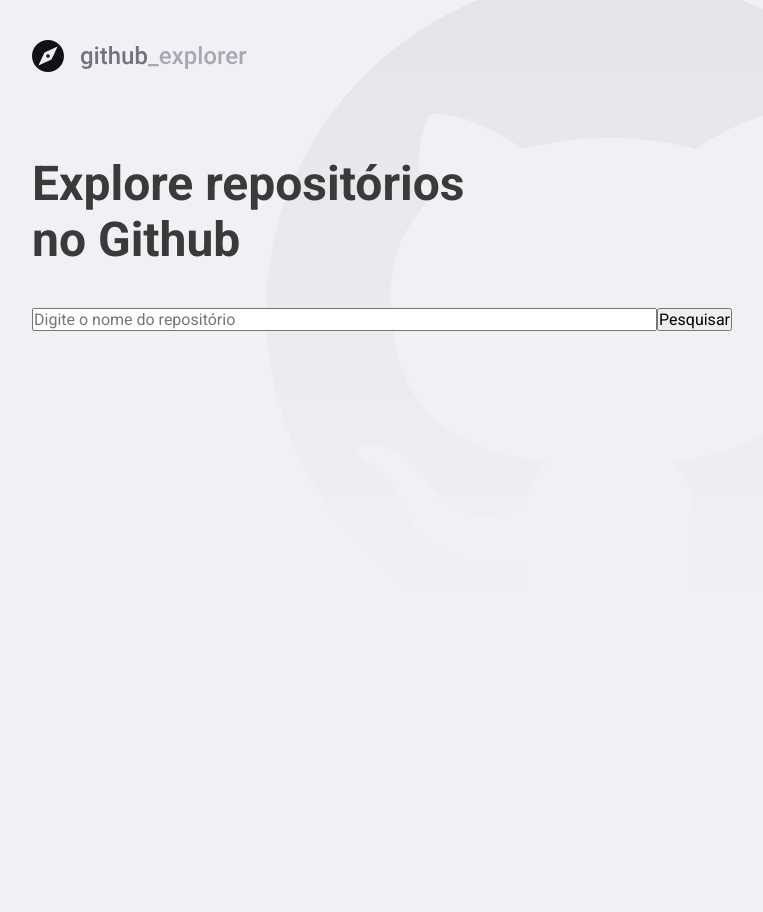
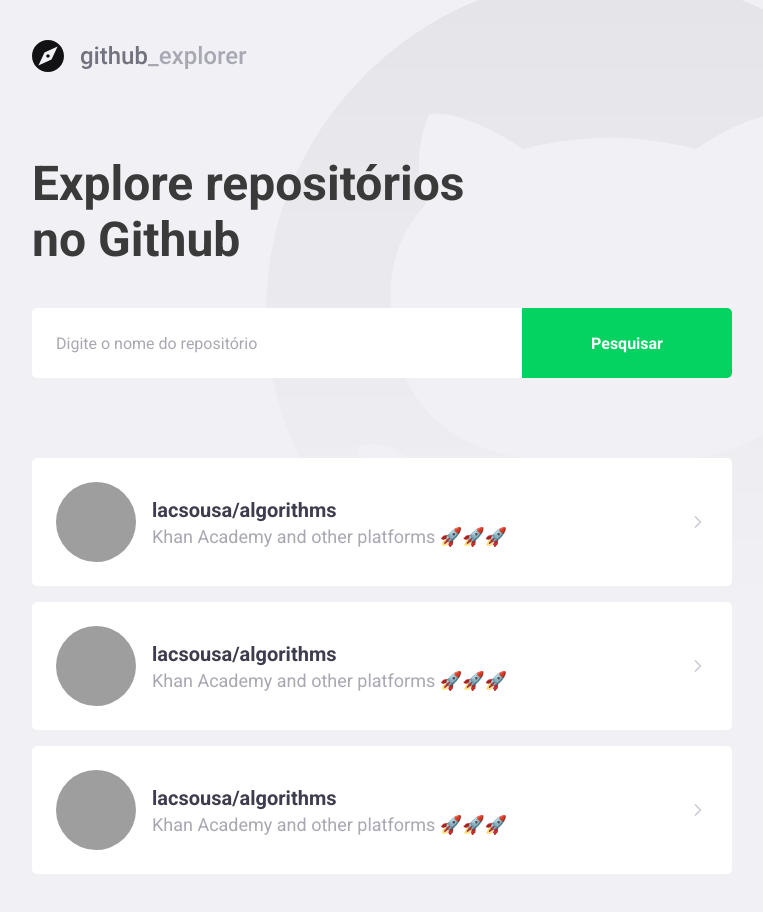
Before and after one commit to lacsousa/primeiro-projeto-react, a React (Create React App) app: page / in a window 1280 px wide. Shown: the whole page, without its empty margins (148-911 px from the left). Before the commit the page ends 800 px from the top, so only its background shows below. Built offline with nearby package versions, Linux system fonts and the light colour scheme; grey boxes are pictures that could not be loaded.

Commit message:
Finishing stylling the dashboard

```diff
--- a/src/pages/Dashboard/index.tsx
+++ b/src/pages/Dashboard/index.tsx
@@ -1,8 +1,8 @@
 import React from "react";
-
+import {  FiChevronRight } from 'react-icons/fi';
 import logoImg from "../../assets/logo.svg";
 
-import { Title, Form } from "./styles";
+import { Title, Form, Repositories } from "./styles";
 
 const Dashboard: React.FC = () => {
     return (
@@ -15,6 +15,39 @@
                 <input placeholder="Digite o nome do repositório" />
                 <button type="submit">Pesquisar</button>
             </Form>
+
+            <Repositories>
+                <a href="teste">
+                    <img src="https://avatars.githubusercontent.com/u/323530?v=4"
+                    alt="Luciano Cordeiro" />
+                <div>
+                    <strong>lacsousa/algorithms</strong>
+                    <p>Khan Academy and other platforms 🚀🚀🚀</p>
+                </div>
+                <FiChevronRight size={20}/>
+                </a>
+
+                <a href="teste">
+                    <img src="https://avatars.githubusercontent.com/u/323530?v=4"
+                    alt="Luciano Cordeiro" />
+                <div>
+                    <strong>lacsousa/algorithms</strong>
+                    <p>Khan Academy and other platforms 🚀🚀🚀</p>
+                </div>
+                <FiChevronRight size={20}/>
+                </a>
+
+                <a href="teste">
+                    <img src="https://avatars.githubusercontent.com/u/323530?v=4"
+                    alt="Luciano Cordeiro" />
+                <div>
+                    <strong>lacsousa/algorithms</strong>
+                    <p>Khan Academy and other platforms 🚀🚀🚀</p>
+                </div>
+                <FiChevronRight size={20}/>
+                </a>
+
+            </Repositories>
         </>
     );
 };
--- a/src/pages/Dashboard/styles.ts
+++ b/src/pages/Dashboard/styles.ts
@@ -1,4 +1,5 @@
-import styled from "styled-components";
+import styled from 'styled-components';
+import { shade } from 'polished';
 
 // Template Literals
 export const Title = styled.h1`
@@ -18,5 +19,88 @@
 
     input {
         flex: 1;
+        height: 70px;
+        padding: 0 24px;
+        border: 0;
+        border-radius: 5px 0 0 5px;
+        color: #3a3a3a;
+
+        &::placeholder{
+            color: #a8a8b3;
+        }
     }
+
+    button {
+        width: 210px;
+        height: 70px;
+        background: #04D361;
+        border-radius: 0px 5px 5px 0px;
+        border: 0;
+        color: #fff;
+        font-weight: bold;
+        transition: background-color 0.2s;
+
+        &:hover {
+            background: ${shade(0.2, '#04D361' )};
+        }
+    }
+
 `;
+
+export const Repositories = styled.div`
+    margin-top: 80px;
+    max-width: 700px;
+
+    a {
+        background: #fff;
+        border-radius: 5px;
+        width: 100%;
+        padding: 24px;
+        display: block;
+        text-decoration: none;
+
+        display: flex;
+        align-items: center;
+        transition: transform 0.2s;
+
+        & + a {
+            margin-top: 16px;
+        }
+
+        &:hover{
+            transform: translateX(10px);
+        }
+
+        img {
+            width: 80px;
+            height: 80px;
+            top: 532px;
+            left: 256px;
+            gap: 0px;
+            opacity: 0px;
+            border-radius: 50%;
+        }
+
+        div{
+            margin-left: 16px;
+
+            strong {
+                font-size: 20px;
+                color: #3d3d4d;
+            }
+
+            p{
+                font-size: 18px;
+                color: #A8A8B3;
+                margin-top: 4px;
+            }
+        }
+
+        svg {
+            margin-left: auto;
+            color: #cbcbd6;
+        }
+
+    }
+
+`;
```
Also changed, not shown: src/resources/annotations.txt.
